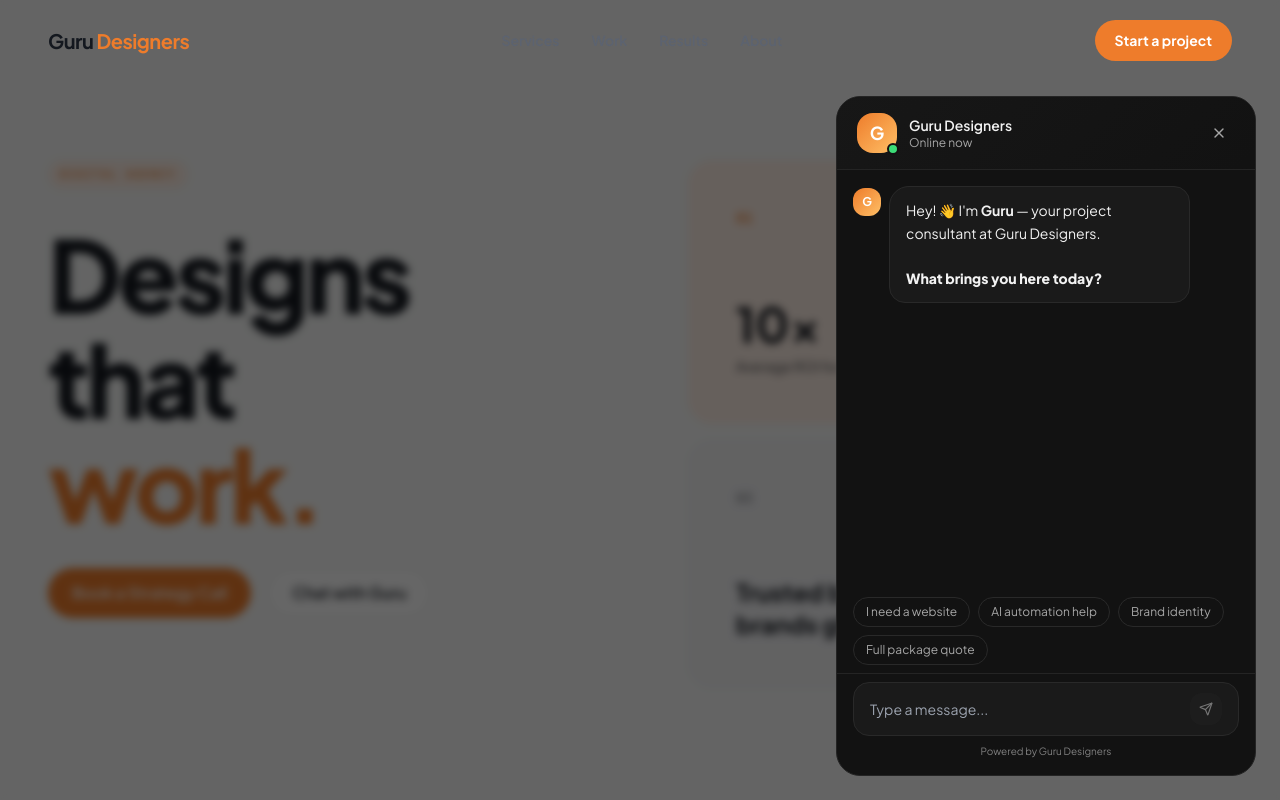
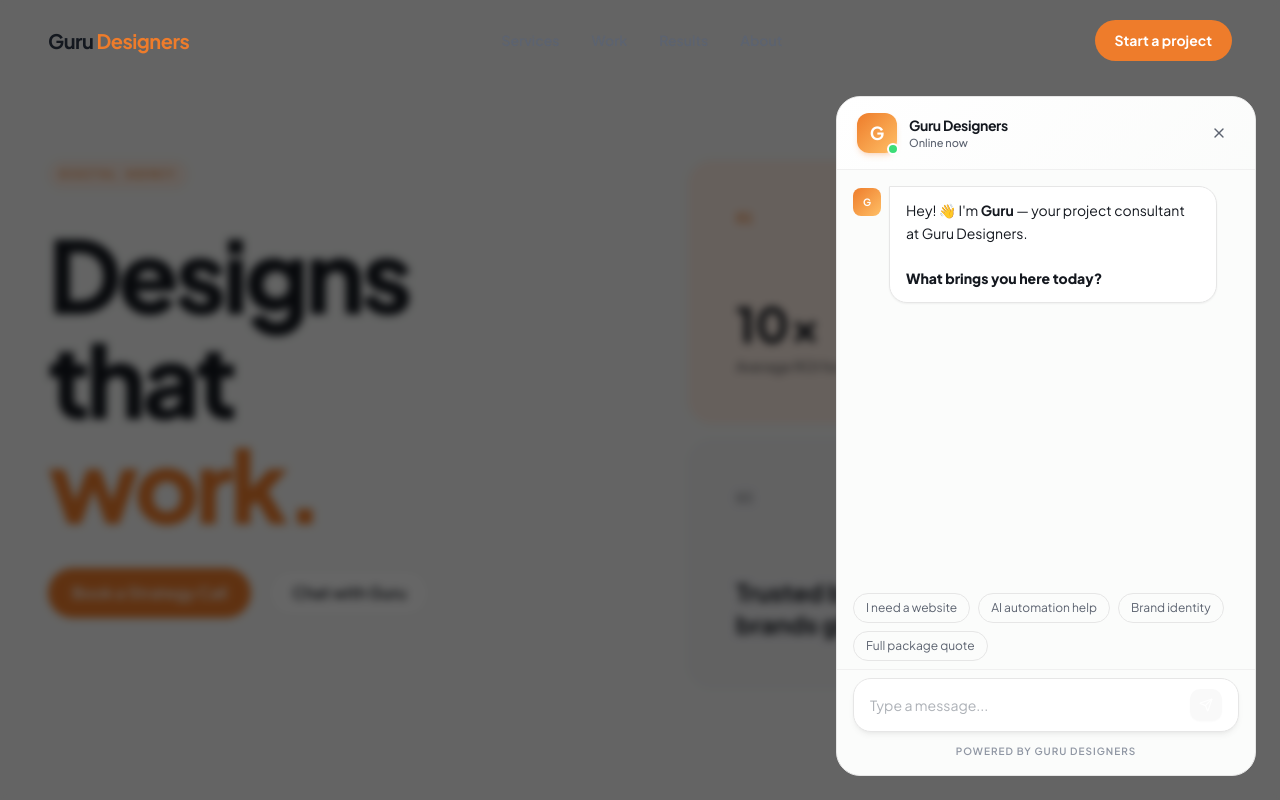
Before and after one commit to savvysquare/designersguru, a React (Vite) app: page / in a window 1280 px wide. Both pictures are taken after a click on the button "Chat with Guru". Shown: the top 800 px of the page. Built offline with nearby package versions, Linux system fonts and the light colour scheme; grey boxes are pictures that could not be loaded; the HTML template or start-up script is replaced by a standard one.

Commit message:
style: transform GuruChat to light theme with Crescent aesthetic

```diff
--- a/src/components/GuruChat.tsx
+++ b/src/components/GuruChat.tsx
@@ -9,16 +9,16 @@ import { getSessionToken, parseCartFromMessage, checkInvoiceTrigger, checkContac
 // ─── Dark theme color constants for the chat modal ────────────────────────────
 // The chat is a dark modal over a light site, so we can't use semantic tokens
 const C = {
-  bg: "hsl(0 0% 7%)",
-  bgElevated: "hsl(0 0% 9%)",
-  bgInput: "hsl(0 0% 10%)",
-  bgSubtle: "hsl(0 0% 12%)",
-  border: "hsl(0 0% 16%)",
-  borderSubtle: "hsl(0 0% 14%)",
-  borderFaint: "hsl(0 0% 12%)",
-  text: "hsl(0 0% 95%)",
-  textSecondary: "hsl(0 0% 65%)",
-  textMuted: "hsl(0 0% 50%)",
+  bg: "hsl(120 10% 98.5%)",
+  bgElevated: "hsl(0 0% 100%)",
+  bgInput: "hsl(0 0% 100%)",
+  bgSubtle: "hsl(30 15% 94%)",
+  border: "hsl(0 0% 90%)",
+  borderSubtle: "hsl(0 0% 94%)",
+  borderFaint: "hsl(0 0% 96%)",
+  text: "hsl(220 20% 10%)",
+  textSecondary: "hsl(220 10% 40%)",
+  textMuted: "hsl(220 10% 60%)",
   copper: "hsl(25 85% 55%)",
   copperLight: "hsl(25 85% 65%)",
   copperGlow: "hsl(35 100% 70%)",
@@ -133,12 +133,12 @@ function ContactFormCard({ onSubmit }: { onSubmit: (name: string, email: string,
       initial={{ opacity: 0, y: 12, scale: 0.97 }}
       animate={{ opacity: 1, y: 0, scale: 1 }}
       transition={{ type: "spring", stiffness: 300, damping: 24 }}
-      className="w-full rounded-2xl overflow-hidden my-2"
-      style={{ background: C.bgElevated, border: `1px solid ${C.copper}33` }}
+      className="w-full rounded-[20px] overflow-hidden my-2 shadow-sm"
+      style={{ background: C.bgElevated, border: `1px solid ${C.border}` }}
     >
       <div
         className="px-4 py-3 flex items-center gap-2.5"
-        style={{ background: `linear-gradient(135deg, ${C.copper}1f, ${C.copperGlow}0f)`, borderBottom: `1px solid ${C.borderSubtle}` }}
+        style={{ background: `linear-gradient(135deg, ${C.copper}0a, ${C.copperGlow}05)`, borderBottom: `1px solid ${C.borderFaint}` }}
       >
         <div
           className="w-8 h-8 rounded-xl flex items-center justify-center"
@@ -214,13 +214,13 @@ function InvoiceCard({ data, autoShowPayment }: { data: InvoiceData; autoShowPay
       initial={{ opacity: 0, y: 12, scale: 0.97 }}
       animate={{ opacity: 1, y: 0, scale: 1 }}
       transition={{ type: "spring", stiffness: 300, damping: 24 }}
-      className="w-full rounded-2xl overflow-hidden my-2"
+      className="w-full rounded-[20px] overflow-hidden my-2 shadow-sm"
       style={{ background: C.bgElevated, border: `1px solid ${C.border}` }}
     >
       {/* Header */}
       <div
         className="px-4 py-3 flex items-center justify-between"
-        style={{ background: `linear-gradient(135deg, ${C.copper}1f, ${C.copperGlow}0f)`, borderBottom: `1px solid ${C.borderSubtle}` }}
+        style={{ background: `linear-gradient(135deg, ${C.copper}0a, ${C.copperGlow}05)`, borderBottom: `1px solid ${C.borderFaint}` }}
       >
         <div className="flex items-center gap-2.5">
           <div
@@ -773,21 +773,21 @@ export default function GuruChat() {
             exit={{ scale: 0, opacity: 0 }}
             transition={{ type: "spring", stiffness: 400, damping: 25 }}
             onClick={() => setIsOpen(true)}
-            className="fixed bottom-6 right-6 z-50 flex items-center gap-3 px-5 py-3.5 rounded-2xl text-white text-sm font-semibold shadow-2xl"
+            className="fixed bottom-6 right-6 z-50 flex items-center gap-3 px-6 py-4 rounded-[24px] text-white text-sm font-bold shadow-xl transition-transform hover:scale-[1.05]"
             style={{
               background: `linear-gradient(135deg, ${C.copper}, ${C.copperGlow})`,
-              boxShadow: `0 8px 32px ${C.copper}73, 0 2px 8px hsl(0 0% 0% / 0.3)`,
+              boxShadow: `0 12px 32px ${C.copper}40`,
             }}
           >
             <motion.span
-              animate={{ scale: [1, 1.2, 1] }}
+              animate={{ scale: [1, 1.15, 1] }}
               transition={{ duration: 2, repeat: Infinity, ease: "easeInOut" }}
-              className="relative flex items-center justify-center w-7 h-7"
+              className="relative flex items-center justify-center w-6 h-6"
             >
-              <span className="absolute inset-0 rounded-full bg-white/25 animate-ping" />
+              <span className="absolute inset-0 rounded-full bg-white/30 animate-ping" />
               <MessageCircle className="w-5 h-5 relative z-10" />
             </motion.span>
-            <span className="hidden sm:block">💬 Talk to Guru</span>
+            <span className="hidden sm:block">Talk to Guru</span>
           </motion.button>
         )}
       </AnimatePresence>
@@ -807,11 +807,10 @@ export default function GuruChat() {
               animate={{ opacity: 1, y: 0, scale: 1 }}
               exit={{ opacity: 0, y: 60, scale: 0.95 }}
               transition={{ type: "spring", stiffness: 350, damping: 28 }}
-              className="fixed inset-x-4 bottom-4 top-16 z-50 sm:inset-auto sm:bottom-6 sm:right-6 sm:w-[420px] sm:h-[680px] flex flex-col rounded-3xl overflow-hidden"
+              className="fixed inset-x-4 bottom-4 top-16 z-50 sm:inset-auto sm:bottom-6 sm:right-6 sm:w-[420px] sm:h-[680px] flex flex-col rounded-[24px] overflow-hidden border border-border"
               style={{
                 background: C.bg,
-                border: `1px solid ${C.borderSubtle}`,
-                boxShadow: `0 24px 80px hsl(0 0% 0% / 0.6), 0 0 0 1px ${C.copper}1a`,
+                boxShadow: `0 32px 100px -12px rgba(0, 0, 0, 0.15), 0 0 0 1px ${C.copper}1a`,
               }}
             >
               {/* Header */}
@@ -821,14 +820,14 @@ export default function GuruChat() {
               >
                 <div className="relative">
                   <div
-                    className="w-10 h-10 rounded-2xl flex items-center justify-center text-lg font-bold text-white"
+                    className="w-10 h-10 rounded-[12px] flex items-center justify-center text-lg font-bold text-white shadow-md shadow-primary/20"
                     style={{ background: `linear-gradient(135deg, ${C.copper}, ${C.copperGlow})` }}
                   >G</div>
-                  <span className="absolute -bottom-0.5 -right-0.5 w-3 h-3 rounded-full border-2" style={{ background: C.green, borderColor: C.bg }} />
+                  <span className="absolute -bottom-0.5 -right-0.5 w-3 h-3 rounded-full border-2" style={{ background: C.green, borderColor: "white" }} />
                 </div>
                 <div className="flex-1">
-                  <p className="text-sm font-semibold" style={{ color: C.text }}>Guru Designers</p>
-                  <p className="text-xs" style={{ color: C.textSecondary }}>Online now</p>
+                  <p className="text-sm font-bold tracking-tight" style={{ color: C.text }}>Guru Designers</p>
+                  <p className="text-[11px] font-medium" style={{ color: C.textSecondary }}>Online now</p>
                 </div>
                 <div className="flex items-center gap-2">
                   {cart.items.length > 0 && (
@@ -882,10 +881,10 @@ export default function GuruChat() {
                   <motion.div key={idx} initial={{ opacity: 0, y: 10 }} animate={{ opacity: 1, y: 0 }} transition={{ duration: 0.3 }}
                     className={`flex ${msg.role === "user" ? "justify-end" : "justify-start"}`}>
                     {msg.role === "assistant" && (
-                      <div className="w-7 h-7 rounded-xl flex items-center justify-center text-xs font-bold text-white mr-2 flex-shrink-0 mt-0.5"
+                      <div className="w-7 h-7 rounded-[8px] flex items-center justify-center text-[10px] font-bold text-white mr-2 flex-shrink-0 mt-0.5"
                         style={{ background: `linear-gradient(135deg, ${C.copper}, ${C.copperGlow})` }}>G</div>
                     )}
-                    <div className={`max-w-[78%] rounded-2xl px-4 py-3 text-sm leading-relaxed ${msg.role === "user" ? "rounded-tr-sm" : "rounded-tl-sm"}`}
+                    <div className={`max-w-[85%] rounded-[18px] px-4 py-3 text-sm leading-relaxed ${msg.role === "user" ? "rounded-tr-none" : "rounded-tl-none shadow-sm"}`}
                       style={msg.role === "user"
                         ? { background: `linear-gradient(135deg, ${C.copper}, ${C.copperGlow})`, color: "white" }
                         : { background: C.bgInput, border: `1px solid ${C.border}`, color: C.text }
@@ -995,20 +994,20 @@ export default function GuruChat() {
 
               {/* Input */}
               <div className="px-4 pb-4 pt-2" style={{ borderTop: `1px solid ${C.borderSubtle}` }}>
-                <div className="flex items-center gap-2 rounded-2xl px-4 py-2.5"
+                <div className="flex items-center gap-2 rounded-[18px] px-4 py-2.5 transition-all focus-within:shadow-md focus-within:shadow-black/5"
                   style={{ background: C.bgInput, border: `1px solid ${C.border}` }}>
                   <input ref={inputRef} value={input} onChange={(e) => setInput(e.target.value)} onKeyDown={handleKey}
                     placeholder="Type a message..." disabled={isLoading}
-                    className="flex-1 bg-transparent text-sm outline-none"
+                    className="flex-1 bg-transparent text-sm outline-none placeholder:text-muted-foreground/50"
                     style={{ color: C.text }}
                   />
                   <motion.button whileHover={{ scale: 1.1 }} whileTap={{ scale: 0.9 }} onClick={handleSend} disabled={!input.trim() || isLoading}
-                    className="w-8 h-8 rounded-xl flex items-center justify-center disabled:opacity-40 transition-all"
+                    className="w-8 h-8 rounded-[10px] flex items-center justify-center disabled:opacity-40 transition-all shadow-sm"
                     style={{ background: input.trim() && !isLoading ? `linear-gradient(135deg, ${C.copper}, ${C.copperGlow})` : C.borderSubtle }}>
                     {isLoading ? <Loader2 className="w-3.5 h-3.5 animate-spin" style={{ color: C.textMuted }} /> : <Send className="w-3.5 h-3.5 text-white" />}
                   </motion.button>
                 </div>
-                <p className="text-[10px] text-center mt-2" style={{ color: C.textMuted }}>Powered by Guru Designers</p>
+                <p className="text-[10px] font-semibold uppercase tracking-[0.1em] text-center mt-3" style={{ color: C.textMuted }}>Powered by Guru Designers</p>
               </div>
             </motion.div>
           </>
```
